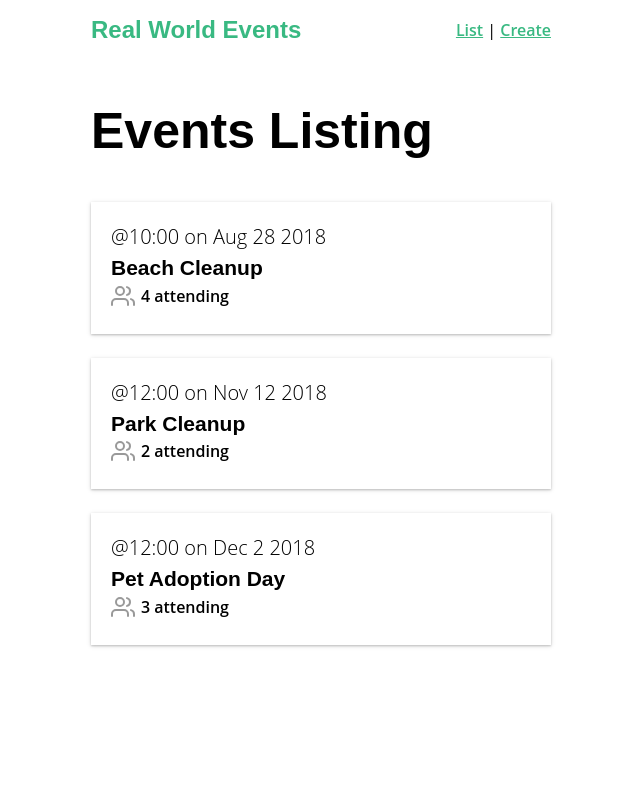
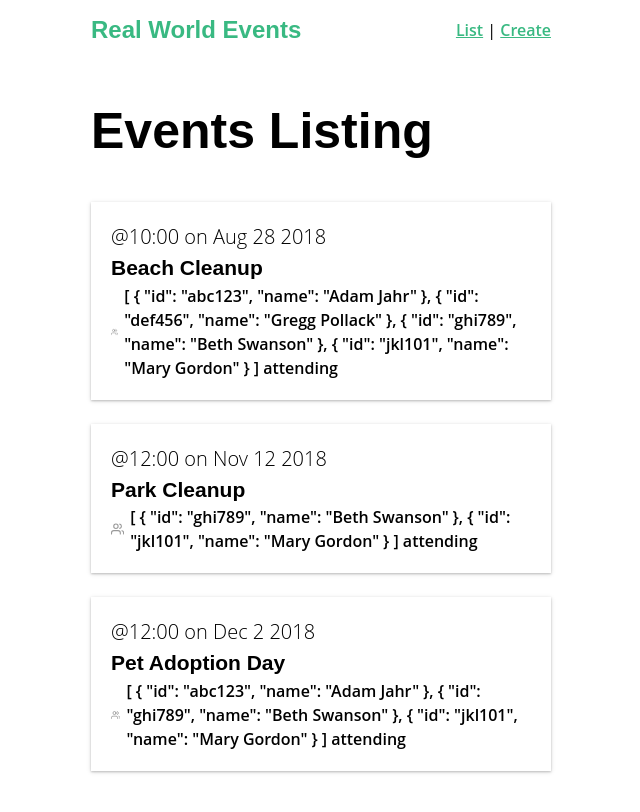
Before and after one commit to Code-Pop/real-world-vue, a Vue app: page / in a window 1280 px wide. Shown: the top 812 px of the page, without its empty margins (319-959 px from the left). Built offline with nearby package versions, Linux system fonts and the light colour scheme; data requests are answered from the project's data file.

Commit message:
Sync up with lesson code

```diff
--- a/src/components/EventCard.vue
+++ b/src/components/EventCard.vue
@@ -3,7 +3,7 @@
     <div class="event-card -shadow">
       <span class="eyebrow">@{{ event.time }} on {{ event.date }}</span>
       <h4 class="title">{{ event.title }}</h4>
-      <BaseIcon name="users">{{ event.attendees ? event.attendees.length : 0 }} attending</BaseIcon>
+      <BaseIcon name="users">{{ event.attendees }} attending</BaseIcon>
     </div>
   </router-link>
 </template>
--- a/src/views/EventList.vue
+++ b/src/views/EventList.vue
@@ -18,7 +18,7 @@ export default {
       events: []
     }
   },
-  mounted() {
+  created() {
     EventService.getEvents()
       .then(response => {
         this.events = response.data
--- a/src/views/EventShow.vue
+++ b/src/views/EventShow.vue
@@ -31,10 +31,10 @@ export default {
   props: ['id'],
   data() {
     return {
-      event: []
+      event: {}
     }
   },
-  mounted() {
+  created() {
     EventService.getEvent(this.id)
       .then(response => {
         this.event = response.data
```
